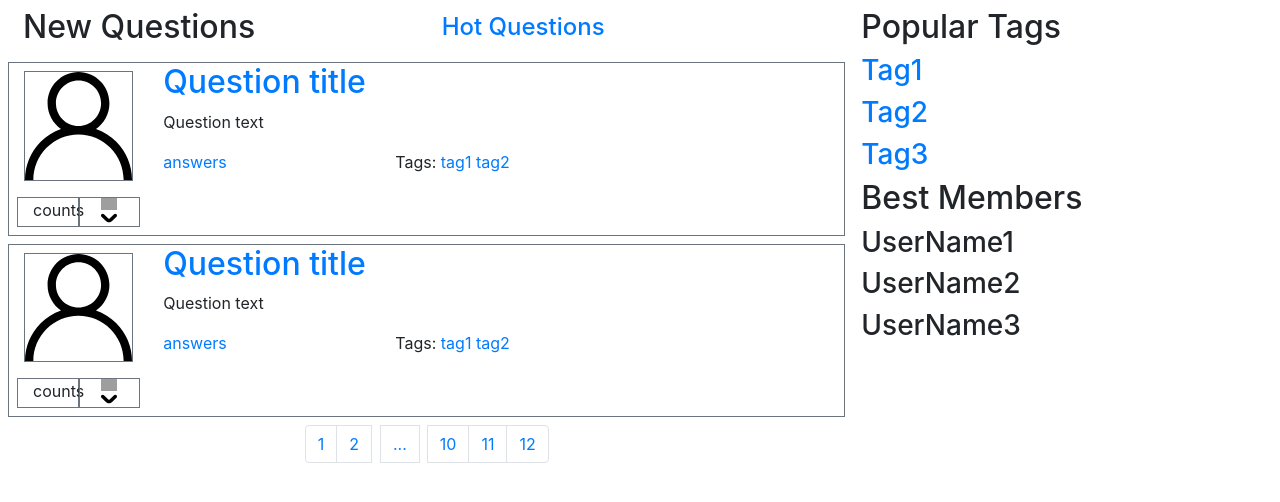
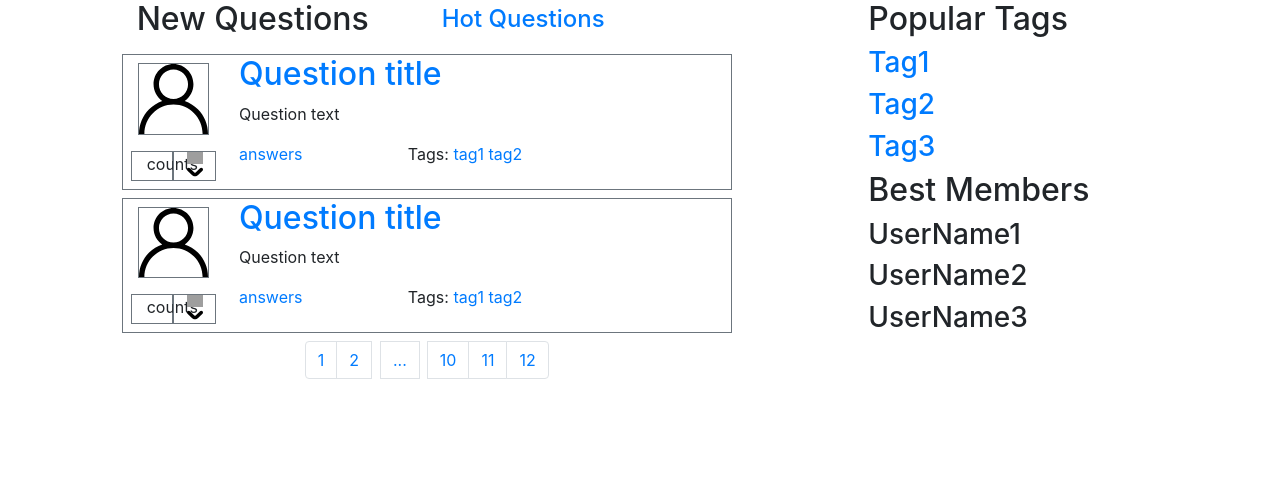
Before and after one commit to DronBrigadir/tp, a Django app: page / in a window 1280 px wide. Shown: the part 70-572 px from the top of the page. Run offline with Django 3.2, Linux system fonts and the light colour scheme; some libraries are stand-ins or nearby versions; grey boxes are pictures that could not be loaded.

Commit message:
changed column sizes for main content and sidebar, added offset

```diff
--- a/ASKZUB/templates/extends/base.html
+++ b/ASKZUB/templates/extends/base.html
@@ -7,12 +7,12 @@
 
     <div class="container-fluid">
         <div class="row">
-            <div class="col-sm-8 main-content p-2">
+            <div class="col-sm-6 main-content offset-1">
                 {% block content %}
                 {% endblock %}
             </div>
 
-            <div class="col-sm-4 p-2">
+            <div class="col-sm-3 offset-1">
                 <div class="mb-2">
                     {% include "includes/sidebar_tags.html" %}
                 </div>
```
